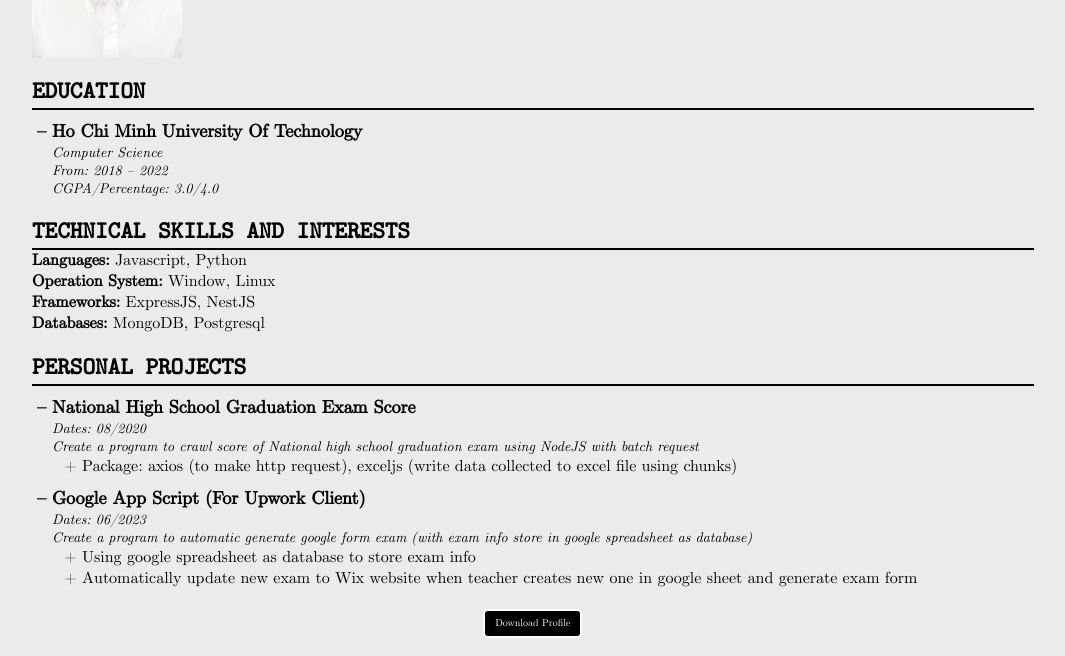
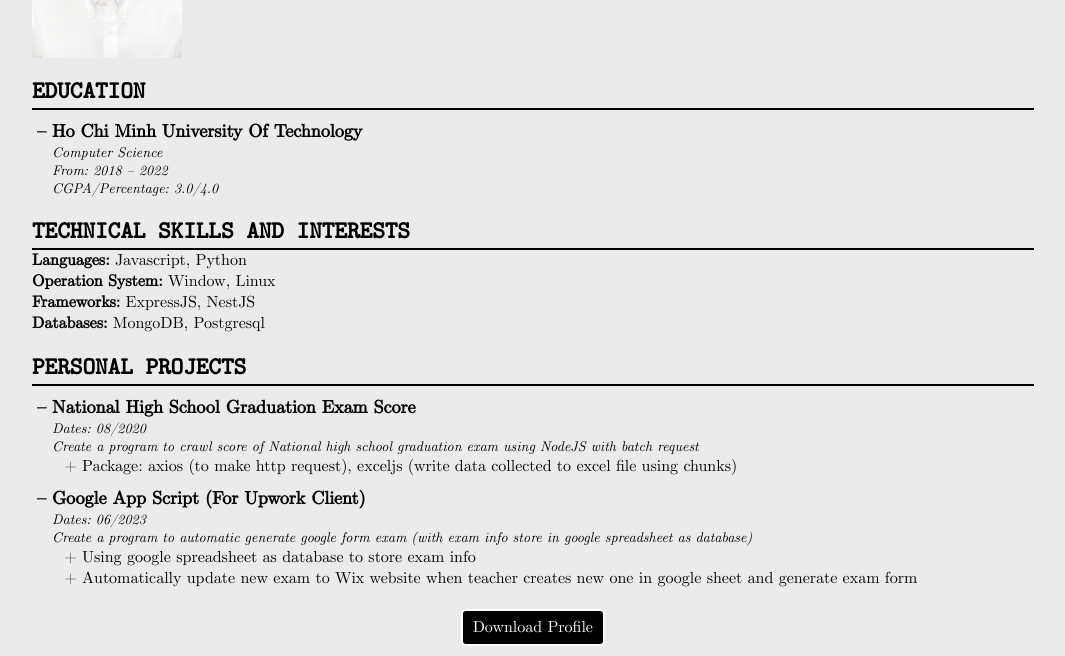
Before and after one commit to tienlythanh/CV, a plain HTML site: page index.html in a window 1280 px wide. Shown: the part 152-808 px from the top of the page, without its empty margins (82-1147 px from the left). Drawn offline with Linux system fonts and the light colour scheme.

Commit message:
remove unuse file

```diff
--- a/index.html
+++ b/index.html
@@ -154,5 +154,4 @@
       </div>
     </section>
   </body>
-  <script src="./index.js"></script>
 </html>
--- a/style.css
+++ b/style.css
@@ -177,13 +177,14 @@ body {
 
 .profile #download {
   padding: 0.6rem 1rem;
-  cursor: pointer;
   outline: none;
   border: 0.2rem solid white;
   border-radius: 0.5rem;
+  font-size: 1.6rem;
+  text-decoration: none;
   color: white;
   background-color: black;
-  text-decoration: none;
+  cursor: pointer;
 }
 
 @media screen and (max-width: 1160px) {
```
Also changed, not shown: index.js (deleted).
